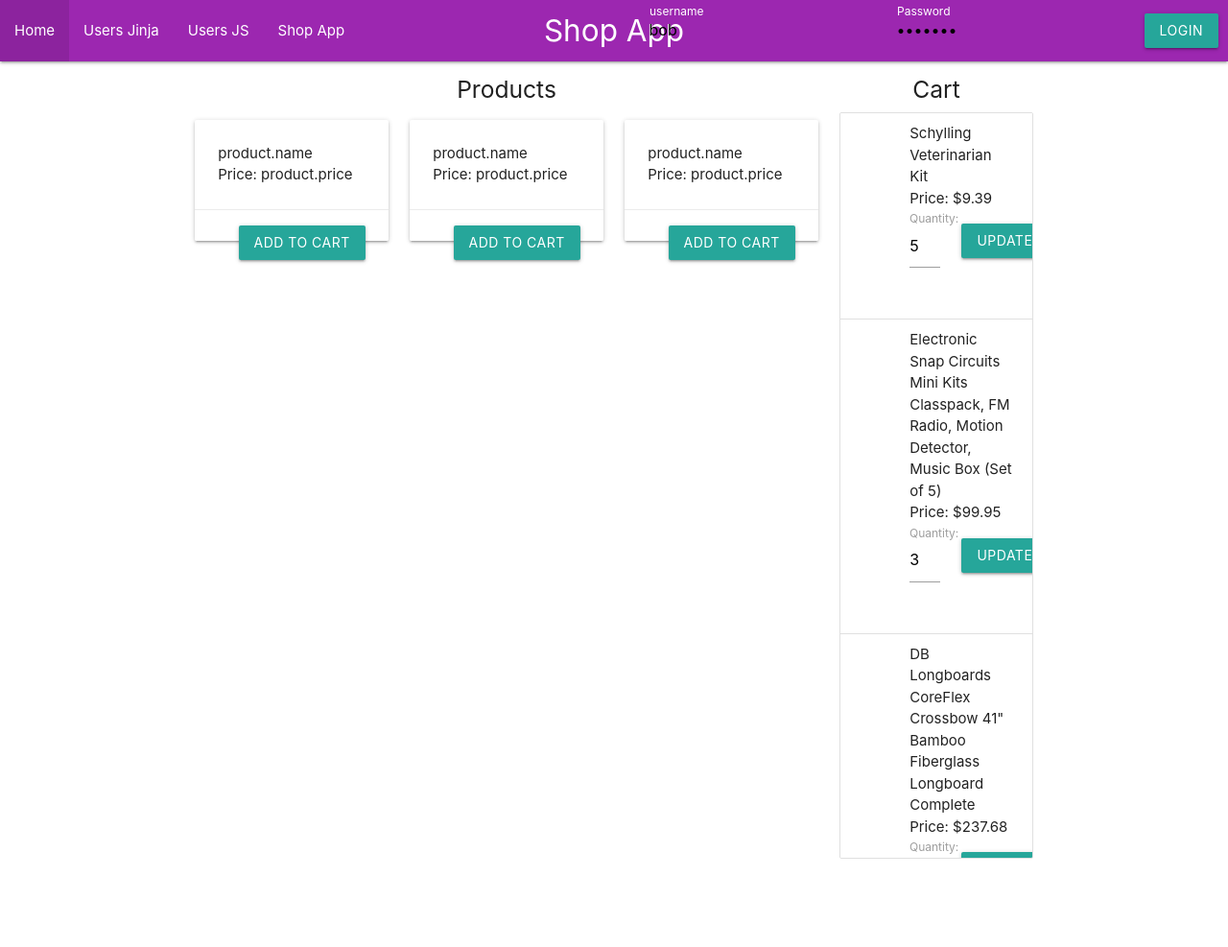
After one commit to firepenguindisopanda/ssr-template, a Flask app: page /shop in a window 1280 px wide. The commit adds this page. Shown: the top 987 px of the page at 96% size. Run offline with Flask 3, Linux system fonts and the light colour scheme.

Commit message:
Updated: shops page with information of products and a cart section

```diff
--- a/App/controllers/__init__.py
+++ b/App/controllers/__init__.py
@@ -1,2 +1,3 @@
 from .user import *
 from .auth import *
+from .shop import *
--- a/App/models/__init__.py
+++ b/App/models/__init__.py
@@ -1 +1,3 @@
 from .user import *
+from .product import *
+from .cart import *
--- a/App/templates/layout.html
+++ b/App/templates/layout.html
@@ -24,6 +24,7 @@
                     <li><a href="/identify">Identify</a></li>
                   {% endif %}
                   <li><a href="/static/users">Users JS</a></li>
+                  <li><a href="/shop">Shop App</a></li>
               </ul>
               {% if is_authenticated %}
               <ul id="nav-mobile" class="right">
--- a/App/templates/layout_navbar_sidebar.html
+++ b/App/templates/layout_navbar_sidebar.html
@@ -22,6 +22,7 @@
                 <li><a href="/identify">Identify</a></li>
             {% endif %}
             <li><a href="/static/users">Users JS</a></li>
+            <li><a href="/shop">Shop App</a></li>
         </ul>
         {% if is_authenticated %}
             <ul id="nav-mobile" class="right">
--- /dev/null
+++ b/App/templates/shop_app.html
@@ -0,0 +1,62 @@
+{% extends "layout.html" %}
+{% block title %}Shop App{% endblock %}
+{% block page %}Shop App{% endblock %}
+
+{{ super() }}
+
+{% block content %}
+<section class="row">
+    <!-- Products Section -->
+    <div class="col s12 m9 l9">
+        <h5 class="center-align">Products</h5>
+        <div class="row">
+            {% for product in products %}
+            <div class="col s12 m4 l4">
+                <div class="card">
+                    <div class="card-image">
+                        <!-- <img src="{{ product.image }}" alt="{{ product.name }}"> -->
+                    </div>
+                    <div class="card-content">
+                        <p> product.name</p>
+                        <p>Price: product.price </p>
+                    </div>
+                    <div class="card-action">
+                        <a href="#!" class="waves-effect waves-light btn right">Add to Cart</a>
+                    </div>
+                </div>
+            </div>
+            {% endfor %}
+        </div>
+    </div>
+
+    <!-- Cart Section -->
+    <div class="col s12 m3 l3">
+        <h5 class="center-align">Cart</h5>
+
+        <ul class="collection" style="overflow-y: scroll; height:70vh;">
+            {% for item in cart_items.cart %}
+            <li class="collection-item avatar">
+                <p>{{item.name}}</p>
+                <p>Price: ${{item.price}}</p>
+                <form class="row">
+                    <div class="input-field col s5">
+                      <label for="icon_prefix2">Quantity: </label>
+
+                     <input name="quantity" value="{{item.quantity}}" type="number">
+                    </div>
+                    <div class="input-field col s4">
+                        <button class="btn waves-effect waves-light" type="submit">
+                          Update
+                        </button>
+                    </div>
+                </form>
+            </li>
+
+            {% endfor %}
+            <p class="brand-logo center-align flow-text">
+              <strong>Total:</strong> ${{cart_items.total}}
+            </p>
+          </ul>
+    </div>
+</section>
+{% endblock %}
--- a/App/templates/users.html
+++ b/App/templates/users.html
@@ -38,7 +38,7 @@
       <table>
         <thead>
           <tr>
-            <th>Id</th><th>Username</th>
+            <th>Id</th><th>Username Jinja</th>
           </tr>
         </thead>
         <tbody>
--- a/App/views/__init__.py
+++ b/App/views/__init__.py
@@ -1,9 +1,10 @@
 # blue prints are imported
 # explicitly instead of using *
 from .user import user_views
+from .shop import shop_views
 from .index import index_views
 from .auth import auth_views
 
 
-views = [user_views, index_views, auth_views]
+views = [user_views, index_views, auth_views, shop_views]
 # blueprints must be added to this list
--- /dev/null
+++ b/App/views/shop.py
@@ -0,0 +1,78 @@
+from flask import Blueprint, render_template, jsonify, request, send_from_directory, flash, redirect, url_for
+from flask_jwt_extended import jwt_required, current_user as jwt_current_user
+
+from.index import index_views
+
+from App.controllers import (
+    create_user,
+    get_all_users,
+    get_all_users_json,
+    jwt_required,
+    get_all_products,
+    get_cart_items,
+    get_cart_total,
+    update_cart_item,
+    search_products,
+    add_to_cart,
+    remove_from_cart,
+    add_auth_context
+)
+
+shop_views = Blueprint('shop_views', __name__, template_folder='../templates')
+
+@shop_views.route('/shop', methods=['GET'])
+def get_shop_page():
+    cart_items = [
+        {
+            "cart":[
+                {
+                    "id":10,
+                    "name":"Schylling Veterinarian Kit",
+                    "price":9.39,
+                    "product_id":19,
+                    "quantity":5
+                },
+                {
+                    "id":11,
+                    "name":"Electronic Snap Circuits Mini Kits Classpack, FM Radio, Motion Detector, Music Box (Set of 5)",
+                    "price":99.95,
+                    "product_id":2,
+                    "quantity":3
+                },
+                {
+                    "id":12,
+                    "name":"DB Longboards CoreFlex Crossbow 41\" Bamboo Fiberglass Longboard Complete",
+                    "price":237.68,
+                    "product_id":1,
+                    "quantity":1
+                }
+            ],
+            "total":584.48
+        }
+    ]
+
+    products = [
+        {
+                    "id":10,
+                    "name":"Schylling Veterinarian Kit",
+                    "price":9.39,
+                    "product_id":19,
+                    "quantity":5
+                },
+                {
+                    "id":11,
+                    "name":"Electronic Snap Circuits Mini Kits Classpack, FM Radio, Motion Detector, Music Box (Set of 5)",
+                    "price":99.95,
+                    "product_id":2,
+                    "quantity":3
+                },
+                {
+                    "id":12,
+                    "name":"DB Longboards CoreFlex Crossbow 41\" Bamboo Fiberglass Longboard Complete",
+                    "price":237.68,
+                    "product_id":1,
+                    "quantity":1
+                }
+    ]
+    cart_items_to_display = cart_items[0]
+    return render_template('shop_app.html', products=products, cart_items=cart_items_to_display)
```
Also changed, not shown: App/controllers/shop.py (added, +51 -0 lines), App/models/cart.py (added, +25 -0 lines), App/models/product.py (added, +35 -0 lines), wsgi.py (+16 -2 lines), products.csv (added).
